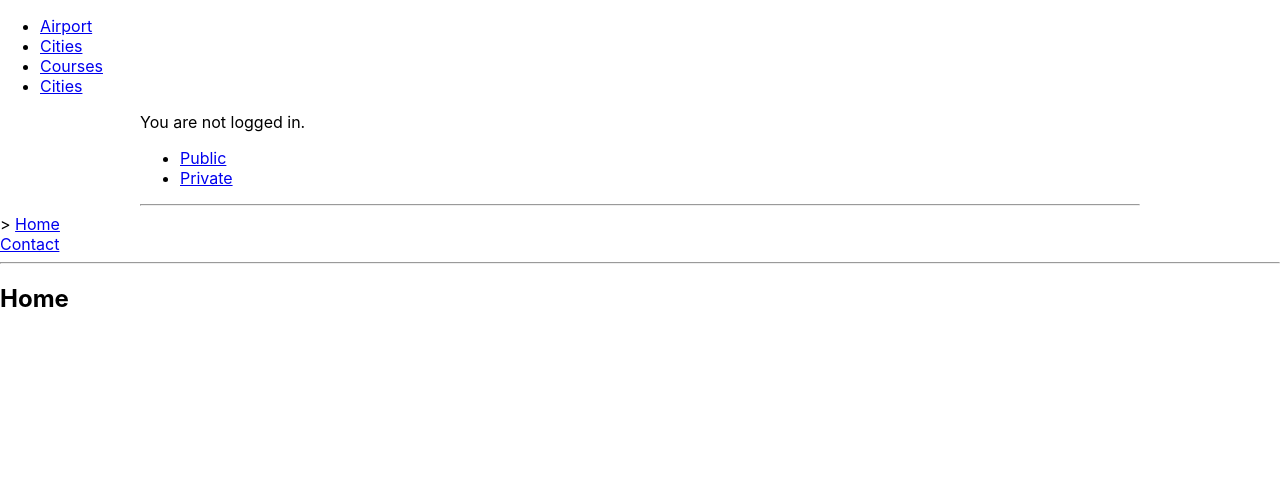
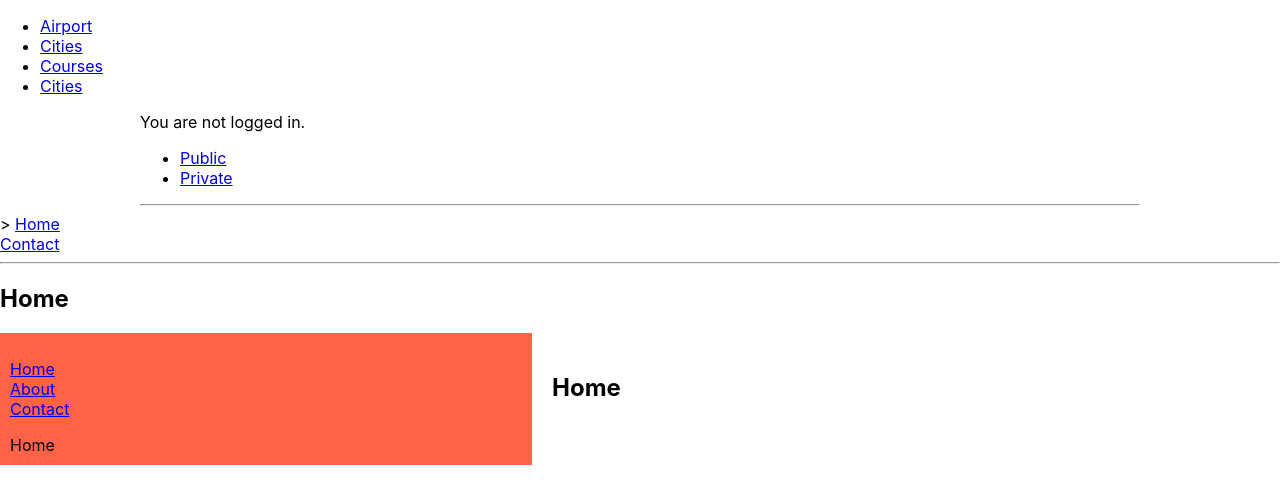
Before and after one commit to sharp0111/auth0-tuts, a React (Create React App) app: page / in a window 1280 px wide. Shown: the top 504 px of the page. Built offline with nearby package versions, Linux system fonts and the light colour scheme.

Commit message:
SideBar Rendering

```diff
--- a/src/App.js
+++ b/src/App.js
@@ -139,6 +139,23 @@ const CustomLink = ({ children, to, exact }) => (
   )}/>
 );
 
+// SideBar Rendering
+const routes = [
+  { path: '/',
+    exact: true,
+    leftbar: () => <div>Home</div>,
+    main: () => <h2>Home</h2>
+  },
+  { path: '/about',
+    leftbar: () => <div>About</div>,
+    main: () => <h2>About</h2>
+  },
+  { path: '/contact',
+    leftbar: () => <div>Contact</div>,
+    main: () => <h2>Contact</h2>
+  }
+]
+
 class App extends Component {
   render() {
     return (
@@ -191,6 +208,39 @@ class App extends Component {
             </Switch>
           </div>
 
+          <div style={{ display: 'flex' }}>
+            <div style={{
+              padding: '10px',
+              width: '40%',
+              background: '#FF6347'
+            }}>
+              <ul style={{ listStyleType: 'none', padding: 0 }}>
+                <li><Link to="/">Home</Link></li>
+                <li><Link to="/about">About</Link></li>
+                <li><Link to="/contact">Contact</Link></li>
+              </ul>
+
+              {routes.map((route) => (
+              <Route
+                key={route.path}
+                path={route.path}
+                exact={route.exact}
+                component={route.leftbar}
+              />
+            ))}
+            </div>
+            <div style={{ flex: 1, padding: '20px' }}>
+              {routes.map((route) => (
+                <Route
+                  key={route.path}
+                  path={route.path}
+                  exact={route.exact}
+                  component={route.main}
+                />
+              ))}
+            </div>
+          </div>
+
       </div>
 
     );
```
